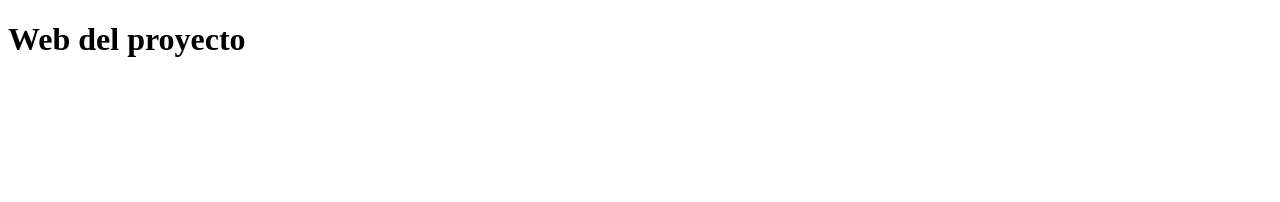
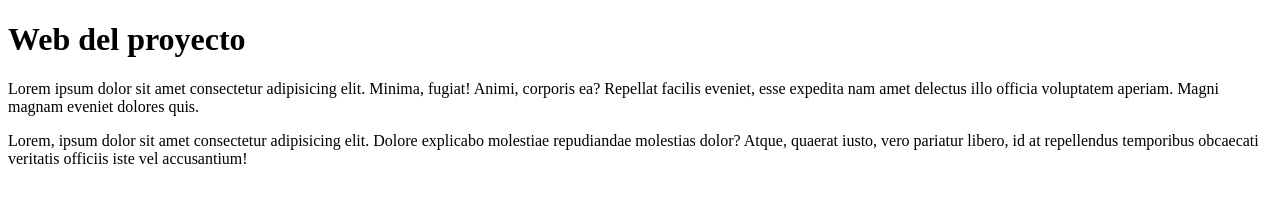
Before and after one commit to FranciscoGamero/primer-repositorio, a plain HTML site: page index.html in a window 1280 px wide. Drawn offline with Linux system fonts and the light colour scheme.

Commit message:
Se han realizado cambios en el fichero html

```diff
--- a/index.html
+++ b/index.html
@@ -1,11 +1,20 @@
 <!DOCTYPE html>
 <html lang="en">
+
 <head>
     <meta charset="UTF-8">
     <meta name="viewport" content="width=device-width, initial-scale=1.0">
     <title>Document</title>
 </head>
+
 <body>
     <h1>Web del proyecto</h1>
+    <p>Lorem ipsum dolor sit amet consectetur adipisicing elit. Minima, fugiat! Animi, corporis ea? Repellat facilis
+        eveniet, esse expedita nam amet delectus illo officia voluptatem aperiam. Magni magnam eveniet dolores quis.</p>
+
+    <p>Lorem, ipsum dolor sit amet consectetur adipisicing elit. Dolore explicabo molestiae repudiandae molestias dolor?
+        Atque, quaerat iusto, vero pariatur libero, id at repellendus temporibus obcaecati veritatis officiis iste vel
+        accusantium!</p>
 </body>
+
 </html>
```
